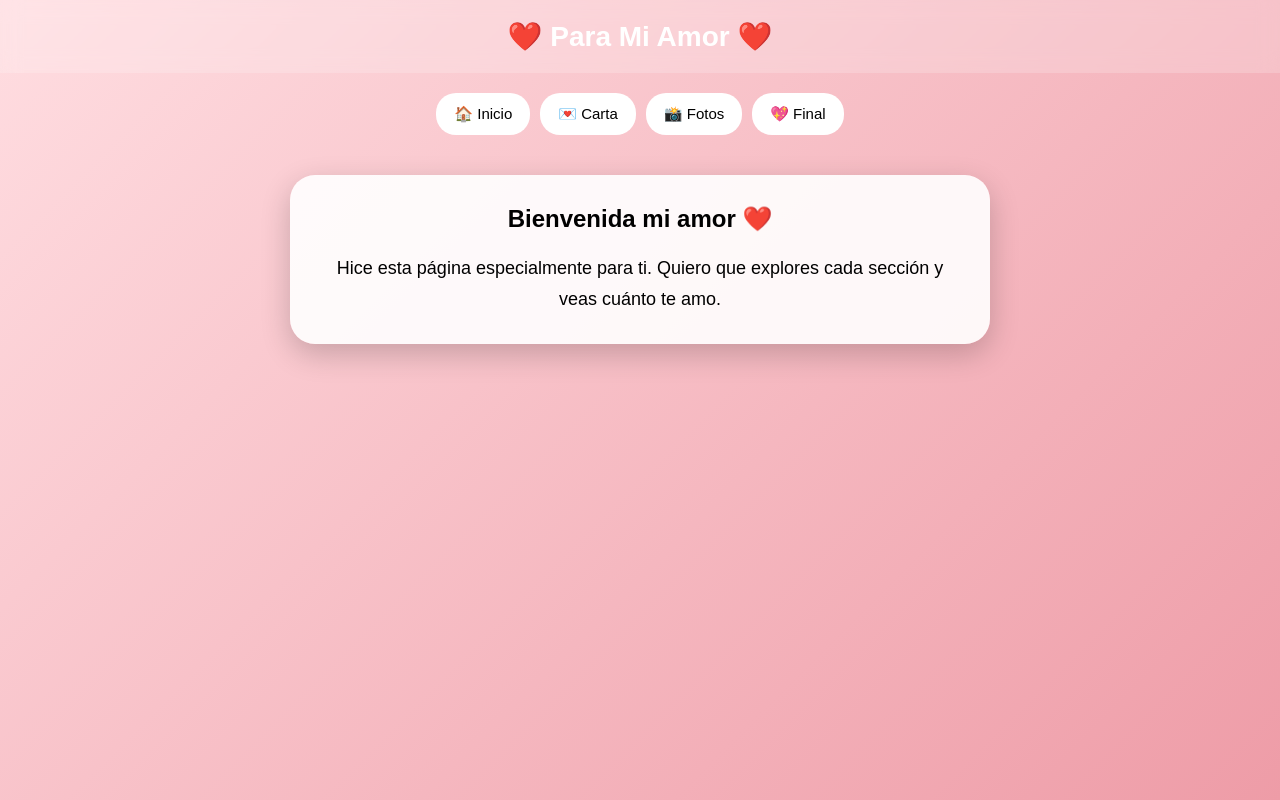
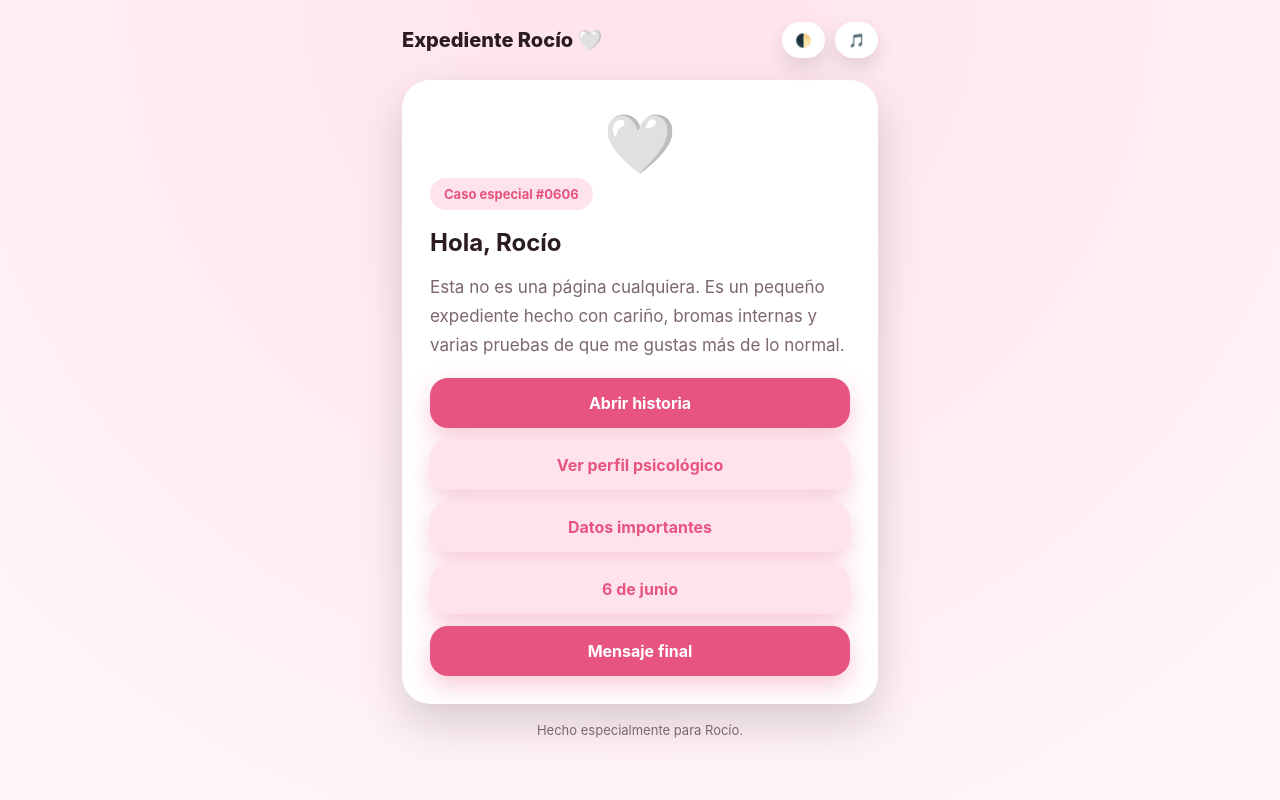
Before and after one commit to FernandoZL/404-Ideas, a plain HTML site: page index.html in a window 1280 px wide. Drawn offline with Linux system fonts and the light colour scheme.

Commit message:
Actualizar index.html

```diff
--- a/index.html
+++ b/index.html
@@ -3,150 +3,334 @@
 <head>
 <meta charset="UTF-8">
 <meta name="viewport" content="width=device-width, initial-scale=1.0">
-<title>Para Mi Amor ❤️</title>
+<title>Expediente Rocío 🤍</title>
 
 <style>
+:root{
+  --bg:#fff7f9;
+  --card:#ffffff;
+  --text:#2b1b22;
+  --muted:#7c6670;
+  --accent:#e75480;
+  --soft:#ffe3ec;
+}
+
+body.dark{
+  --bg:#111015;
+  --card:#1d1a22;
+  --text:#fff7fb;
+  --muted:#b9aab2;
+  --accent:#ff8fb3;
+  --soft:#2b2029;
+}
+
 *{
+  box-sizing:border-box;
   margin:0;
   padding:0;
-  box-sizing:border-box;
-  font-family:Arial, sans-serif;
+  font-family:-apple-system,BlinkMacSystemFont,"Segoe UI",sans-serif;
 }
 
 body{
-  background:linear-gradient(135deg,#ffdde1,#ee9ca7);
   min-height:100vh;
+  background:radial-gradient(circle at top,var(--soft),var(--bg));
+  color:var(--text);
+  transition:.3s;
 }
 
-header{
-  background:rgba(255,255,255,0.2);
-  backdrop-filter: blur(10px);
-  padding:20px;
-  text-align:center;
-  color:white;
+.app{
+  max-width:520px;
+  margin:auto;
+  padding:22px;
 }
 
-header h1{
-  font-size:28px;
+.top{
+  display:flex;
+  justify-content:space-between;
+  align-items:center;
+  margin-bottom:22px;
 }
 
-nav{
-  display:flex;
-  justify-content:center;
-  gap:10px;
-  flex-wrap:wrap;
-  padding:20px;
+.logo{
+  font-weight:800;
+  font-size:20px;
 }
 
-nav button{
+.actions button{
   border:none;
-  padding:12px 18px;
-  border-radius:20px;
-  background:white;
-  cursor:pointer;
-  font-size:15px;
+  background:var(--card);
+  color:var(--text);
+  border-radius:999px;
+  padding:10px 13px;
+  margin-left:6px;
+  box-shadow:0 8px 20px rgba(0,0,0,.12);
 }
 
-nav button:hover{
-  transform:scale(1.05);
+.card{
+  background:var(--card);
+  border-radius:28px;
+  padding:28px;
+  box-shadow:0 18px 45px rgba(0,0,0,.16);
+  animation:fade .5s ease;
+}
+
+.badge{
+  display:inline-block;
+  background:var(--soft);
+  color:var(--accent);
+  padding:8px 14px;
+  border-radius:999px;
+  font-size:13px;
+  margin-bottom:18px;
+  font-weight:700;
+}
+
+h1,h2{
+  margin-bottom:16px;
+}
+
+p{
+  color:var(--muted);
+  font-size:17px;
+  line-height:1.7;
+  margin-bottom:14px;
+}
+
+.menu{
+  display:grid;
+  gap:12px;
+  margin-top:18px;
+}
+
+.menu button, .mainbtn{
+  border:none;
+  background:var(--accent);
+  color:white;
+  border-radius:18px;
+  padding:15px;
+  font-size:16px;
+  font-weight:700;
+  box-shadow:0 10px 25px rgba(231,84,128,.3);
+}
+
+.secondary{
+  background:var(--soft)!important;
+  color:var(--accent)!important;
 }
 
 .section{
   display:none;
-  padding:20px;
 }
 
-.active{
+.section.active{
   display:block;
 }
 
-.card{
-  background:rgba(255,255,255,0.9);
-  max-width:700px;
-  margin:auto;
-  padding:30px;
-  border-radius:25px;
-  box-shadow:0 10px 30px rgba(0,0,0,0.2);
-  text-align:center;
+.item{
+  background:var(--soft);
+  border-radius:18px;
+  padding:15px;
+  margin:10px 0;
+  color:var(--text);
 }
 
-h2{
-  margin-bottom:20px;
+.heart{
+  font-size:58px;
+  text-align:center;
+  animation:pulse 1.3s infinite;
 }
 
-p{
-  line-height:1.7;
-  font-size:18px;
+.footer{
+  text-align:center;
+  color:var(--muted);
+  margin-top:18px;
+  font-size:13px;
 }
 
-img{
-  width:100%;
-  border-radius:20px;
+@keyframes fade{
+  from{opacity:0;transform:translateY(15px)}
+  to{opacity:1;transform:translateY(0)}
+}
+
+@keyframes pulse{
+  0%,100%{transform:scale(1)}
+  50%{transform:scale(1.15)}
 }
 </style>
 </head>
+
 <body>
+<audio id="music" loop>
+  <source src="dembow.mp3" type="audio/mpeg">
+</audio>
 
-<header>
-  <h1>❤️ Para Mi Amor ❤️</h1>
-</header>
+<div class="app">
 
-<nav>
-  <button onclick="showSection('inicio')">🏠 Inicio</button>
-  <button onclick="showSection('carta')">💌 Carta</button>
-  <button onclick="showSection('fotos')">📸 Fotos</button>
-  <button onclick="showSection('final')">💖 Final</button>
-</nav>
+  <div class="top">
+    <div class="logo">Expediente Rocío 🤍</div>
+    <div class="actions">
+      <button onclick="toggleTheme()">🌓</button>
+      <button onclick="toggleMusic()">🎵</button>
+    </div>
+  </div>
 
   <section id="inicio" class="section active">
     <div class="card">
-    <h2>Bienvenida mi amor ❤️</h2>
+      <div class="heart">🤍</div>
+      <span class="badge">Caso especial #0606</span>
+      <h1>Hola, Rocío</h1>
       <p>
-      Hice esta página especialmente para ti.
-      Quiero que explores cada sección y veas cuánto te amo.
+        Esta no es una página cualquiera.
+        Es un pequeño expediente hecho con cariño, bromas internas
+        y varias pruebas de que me gustas más de lo normal.
       </p>
+      <div class="menu">
+        <button onclick="show('historia')">Abrir historia</button>
+        <button onclick="show('perfil')" class="secondary">Ver perfil psicológico</button>
+        <button onclick="show('datos')" class="secondary">Datos importantes</button>
+        <button onclick="show('junio')" class="secondary">6 de junio</button>
+        <button onclick="show('final')">Mensaje final</button>
+      </div>
     </div>
   </section>
 
-<section id="carta" class="section">
+  <section id="historia" class="section">
     <div class="card">
-    <h2>Una carta para ti 💌</h2>
+      <span class="badge">Cómo empezó</span>
+      <h2>Todo empezó en el trabajo</h2>
       <p>
-      Solo quería hacerte algo diferente para recordarte lo mucho que significas para mí.
-      Gracias por estar en mi vida, por tus detalles, por tu forma de quererme
-      y por hacer que mis días sean más bonitos.
+        Técnicamente empezamos hablando por cosas normales.
+        Trabajo, reuniones, bromas, comida, stickers y esas conversaciones
+        que empiezan simples pero terminan durando más de lo esperado.
       </p>
+      <p>
+        Y sin hacer mucho ruido, entre risas y confianza,
+        empezaste a volverte alguien muy especial para mí.
+      </p>
+      <button class="mainbtn" onclick="show('inicio')">Volver</button>
     </div>
   </section>
 
-<section id="fotos" class="section">
+  <section id="perfil" class="section">
     <div class="card">
-    <h2>Nuestra foto 📸</h2>
-    <p>Aquí luego podemos poner fotos nuestras.</p>
+      <span class="badge">Análisis aprobado</span>
+      <h2>Perfil psicológico de Rocío</h2>
+
+      <div class="item">📚 Lee bastante. Si un libro le gusta, lo termina rápido.</div>
+      <div class="item">🌙 A veces lee de madrugada.</div>
+      <div class="item">🎬 Le gustan las pelis de acción, romance y thriller psicológico.</div>
+      <div class="item">🧠 Le intriga entender cómo piensan las personas.</div>
+      <div class="item">🤍 Prefiere paz antes que drama.</div>
+      <div class="item">😌 Es diplomática, pero si le hablan feo, pone límites.</div>
+      <div class="item">💉 Le tiene miedo a las agujas. Mucho.</div>
+
+      <p>
+        Conclusión: tranquila, inteligente, graciosa,
+        tierna con carácter y peligrosamente encantadora.
+      </p>
+
+      <button class="mainbtn" onclick="show('inicio')">Volver</button>
+    </div>
+  </section>
+
+  <section id="datos" class="section">
+    <div class="card">
+      <span class="badge">Datos clasificados</span>
+      <h2>Cosas que he aprendido de ti</h2>
+
+      <div class="item">🍰 Te gusta el pastel de zanahoria.</div>
+      <div class="item">🎂 Te gusta el fondant.</div>
+      <div class="item">🍮 Te gusta la torta chilena.</div>
+      <div class="item">🍽️ No eres complicada con la comida.</div>
+      <div class="item">🚗 Manejas bastante para ir al trabajo.</div>
+      <div class="item">✨ Tienes gestos bonitos y considerados.</div>
+
+      <p>
+        Y sí, he puesto atención.
+        Más de la que probablemente imaginabas.
+      </p>
+
+      <button class="mainbtn" onclick="show('inicio')">Volver</button>
+    </div>
+  </section>
+
+  <section id="junio" class="section">
+    <div class="card">
+      <span class="badge">06 de junio</span>
+      <h2>El día que te lo pregunté</h2>
+      <p>
+        El 6 de junio te pregunté, de una forma bastante informal,
+        si querías ser mi novia.
+      </p>
+      <p>
+        Tal vez sonó casual.
+        Tal vez no fue una escena de película.
+        Pero para mí significaba muchísimo.
+      </p>
+      <p>
+        Porque detrás de esa pregunta había cariño, confianza,
+        admiración y muchas ganas de elegirte.
+      </p>
+      <p>
+        Y desde ese día, oficialmente,
+        eres mi persona favorita.
+      </p>
+
+      <button class="mainbtn" onclick="show('inicio')">Volver</button>
     </div>
   </section>
 
   <section id="final" class="section">
     <div class="card">
-    <h2>Mensaje Final 💖</h2>
+      <div class="heart">❤️</div>
+      <span class="badge">Mensaje final</span>
+      <h2>Para ti</h2>
       <p>
-      Eres una de las personas más especiales de mi vida.
-      No importa el día, el lugar o el momento,
-      siempre voy a elegirte a ti.
+        Me gustas por tu forma de ser.
+        Por tu paz, por tu inteligencia,
+        por tu humor y por esa manera tan tuya de hacer que todo se sienta más bonito.
       </p>
-    <br>
-    <h3>Con amor, Fernando ❤️</h3>
+      <p>
+        Gracias por llegar a mi vida de una forma tan inesperada.
+        Me encanta lo que estamos construyendo.
+      </p>
+      <p>
+        Y aunque esto empezó de forma sencilla,
+        para mí se volvió algo muy especial.
+      </p>
+      <h2>Con amor,<br>Fernando 🤍</h2>
+
+      <button class="mainbtn" onclick="show('inicio')">Volver al inicio</button>
     </div>
   </section>
 
+  <div class="footer">
+    Hecho especialmente para Rocío.
+  </div>
+
+</div>
+
 <script>
-function showSection(sectionId){
-  let sections = document.querySelectorAll('.section');
-  sections.forEach(section => {
-    section.classList.remove('active');
-  });
+function show(id){
+  document.querySelectorAll('.section').forEach(s => s.classList.remove('active'));
+  document.getElementById(id).classList.add('active');
+  window.scrollTo({top:0,behavior:'smooth'});
+}
 
-  document.getElementById(sectionId).classList.add('active');
+function toggleTheme(){
+  document.body.classList.toggle('dark');
+}
+
+let playing = false;
+function toggleMusic(){
+  const music = document.getElementById('music');
+  if(!playing){
+    music.play();
+    playing = true;
+  }else{
+    music.pause();
+    playing = false;
+  }
 }
 </script>
 
```
Lines whose indentation alone changed are shown as unchanged.
